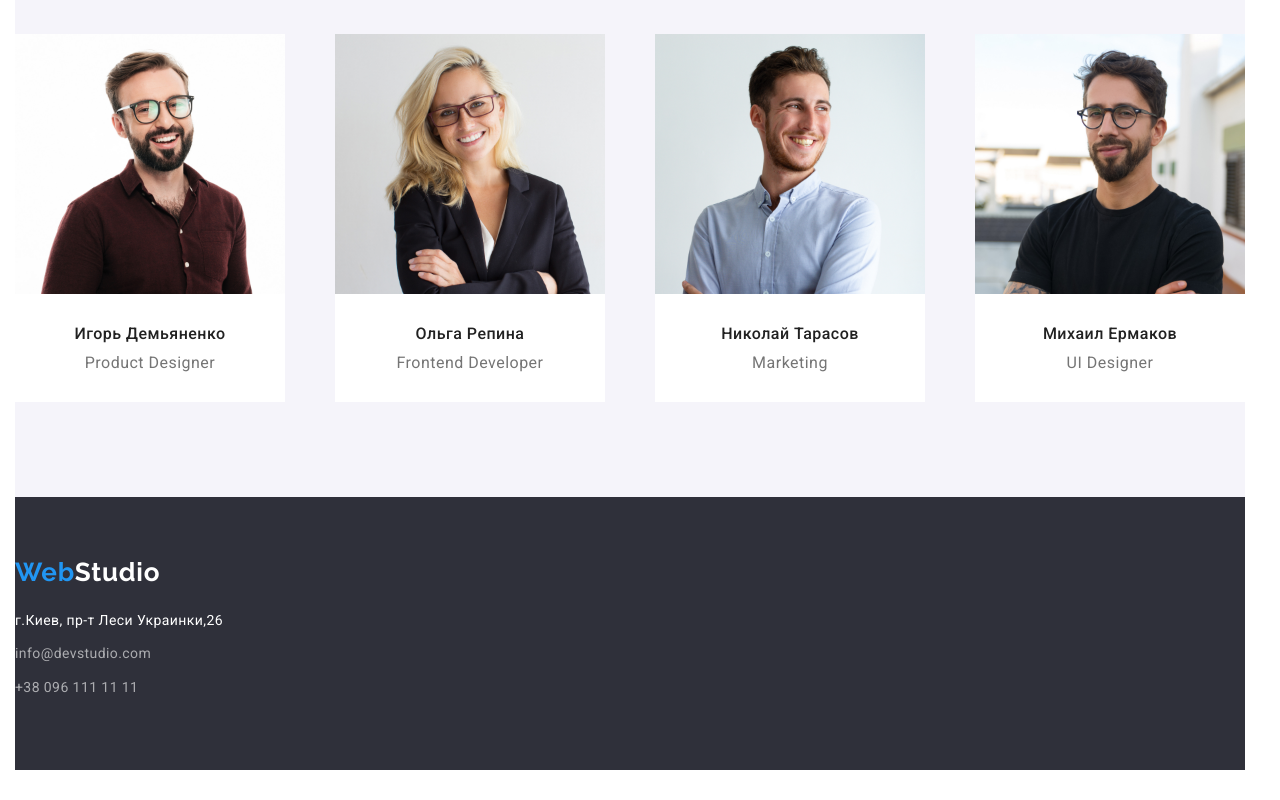
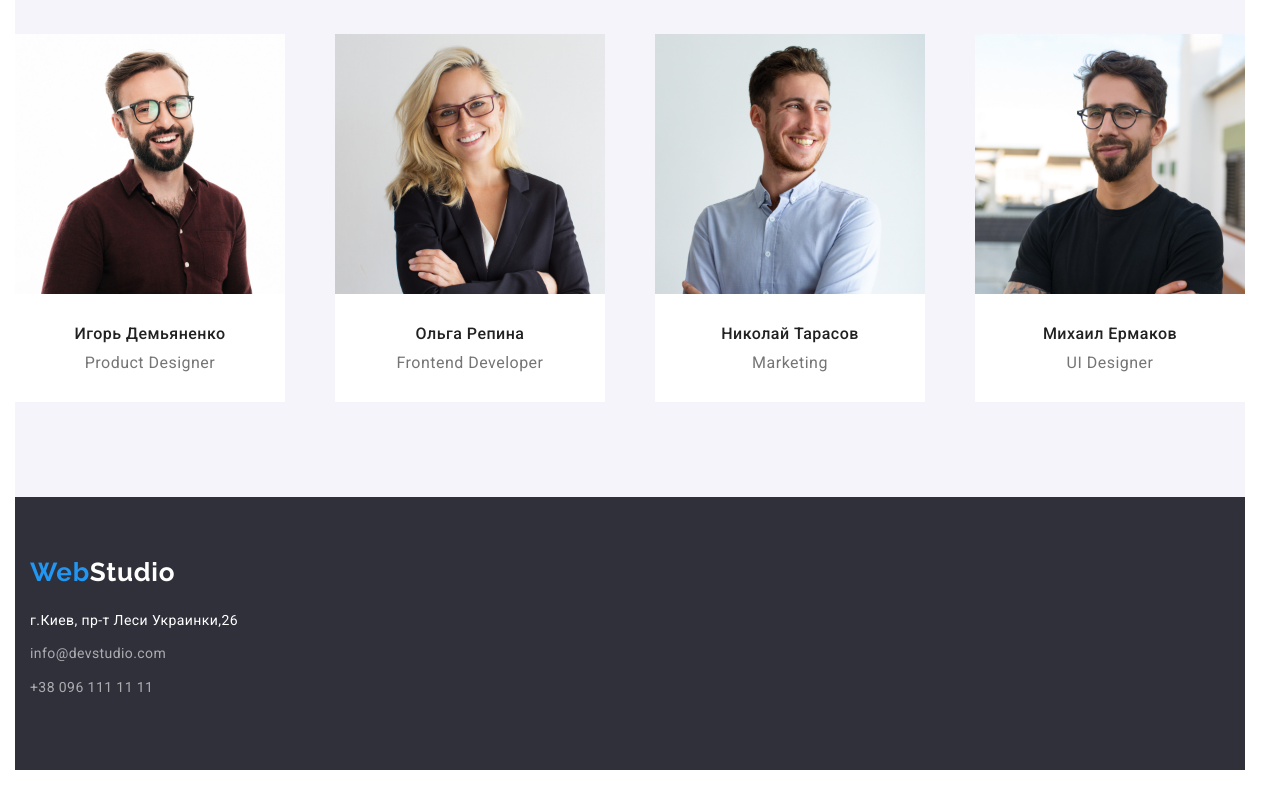
Before and after one commit to GALKA03/goit-markup-hw-3, a plain HTML site: page index.html in a window 1280 px wide. Shown: the part 1698-2498 px from the top of the page. Drawn offline with nearby package versions, Linux system fonts and the light colour scheme.

Commit message:
отдл
лтл

```diff
--- a/css/slyles.css
+++ b/css/slyles.css
@@ -318,6 +318,11 @@ margin-right: 30px;
     display: block;
     padding-top: 60px;
     padding-bottom: 60px;
+    margin-left: avto;
+        margin-right: auto;
+        padding-left: 15px;
+        padding-right: 15px;
+        margin-bottom: 30px;
 }
 .footer {
      width: 1230px;
```
